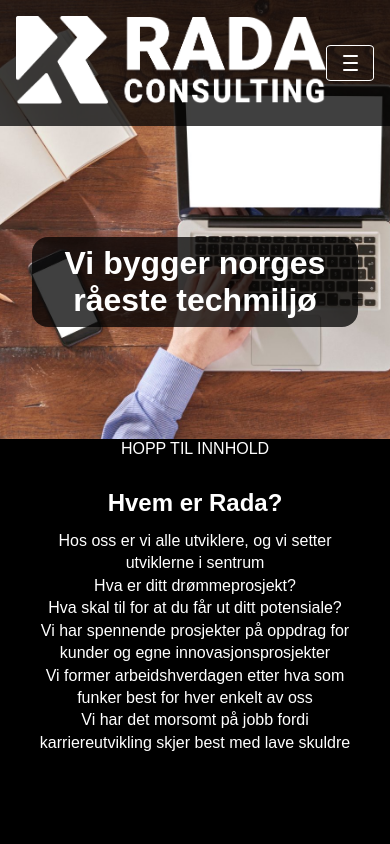
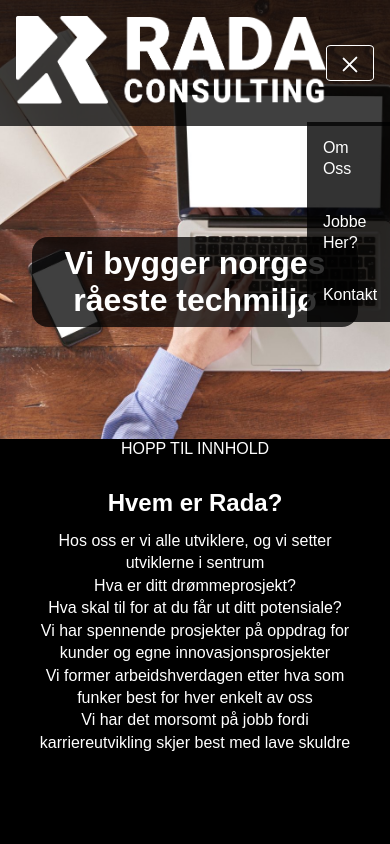
Before and after one commit to Konsultas/RadapageFixed, a Next.js app: page / in a window 390 px wide. Both pictures are taken after a click on the button "Hovedmeny". Shown: the top 844 px of the page. Built offline with nearby package versions, Linux system fonts and the light colour scheme.

Commit message:
refractor: split nav into small and big
Split the nav-menu into 2 trespective components and added handelrs to them

```diff
--- a/src/components/commonComponents/Header.tsx
+++ b/src/components/commonComponents/Header.tsx
@@ -1,31 +1,24 @@
 import Image from "next/image"
 import styles from "@/styles/header.module.scss"
+import { NavSmallScreen } from "./NavSmallScreen"
+import { NavNormalSize } from "./NavnNormalSize"
+import { useEffect, useState } from "react"
 export const Header = ()=>{
+    const [width, setWidth]= useState(0)
+    useEffect(()=>{
+        setWidth(window.innerWidth)
+        window.addEventListener("resize", ()=>{
+            setWidth(window.innerWidth)
+        })
+    }, [])
+
     return(
       <header>
           <div id="topp" className={styles.navfelt}>
-              <a href="index.html"><Image className={styles.companyLogo} src={require("../../../public/resources/radaLogo.png")} alt="Rada consulting-logo" /></a>
-              <nav >
-                  <ul className={styles.navBar}>
-                      <li><a role="button" href="#innledning">Om Oss</a></li>
-                      <li><a role="button" href="#jobbeHer">Jobbe Her?</a></li>
-                      <li><a role="button" href="#footer">Kontakt</a></li>
-                  </ul>
-                  <div className={styles.navContainer}>
-                      <button aria-label="Hovedmeny" aria-expanded="false" id="navSmallScreen" className={`${styles.navbarSmallScreen} ${styles.hamburgerBtn}`}>
-                          <span className={`${styles.hamburgerBar} ${styles.hamburgerBtn}`}></span>
-                          <span className={`${styles.hamburgerBar} ${styles.hamburgerBtn}`}></span>
-                          <span className={`${styles.hamburgerBar} ${styles.hamburgerBtn}`}></span>
-                      </button>
-                      <ul  className={styles.menu}>
-                          <a role="button" className={styles.menuPoint}   href="#innledning">Om Oss</a>
-                          <a role="button" className={styles.menuPoint}  href="#jobbeHer">Jobbe Her?</a>
-                          <a role="button" className={styles.menuPoint}  href="#footer">Kontakt</a>
-                      </ul>
-                  </div>
-
-
-              </nav>
+                <a href="index.html"><Image className={styles.companyLogo} src={require("../../../public/resources/radaLogo.png")} alt="Rada consulting-logo" /></a>
+                <nav >
+                    {width < 900 ? <NavSmallScreen/> : <NavNormalSize/>}
+                </nav>
 
           </div>
           <div className={styles.mottoWrapper}>
--- /dev/null
+++ b/src/components/commonComponents/NavSmallScreen.tsx
@@ -0,0 +1,38 @@
+import { FC, useEffect, useState } from "react";
+import styles from "@/styles/header.module.scss"
+
+export const NavSmallScreen : FC=()=>{
+    const [active, setActive]=useState(false)
+    const [oldScroll, setOldScroll] = useState(0)
+    const menuClickHandler = ()=>{
+        setActive(!active)
+    }
+    const closeMenu = () => {
+        setActive(false)
+    }
+    useEffect(()=>{
+        setOldScroll(window.scrollY)
+        window.addEventListener("scroll", ()=>{
+            if(window.scrollY > window.innerHeight*0.7 && window.scrollY > oldScroll) {
+                closeMenu()
+            }
+            setOldScroll(window.scrollY)
+        })
+    })
+
+
+    return (
+        <div className={styles.navContainer}>
+            <button onClick={menuClickHandler} aria-label="Hovedmeny" aria-expanded="false" id="navSmallScreen" className={`${styles.navbarSmallScreen} ${active?styles.navbarSmallScreenActive:""}`}>
+                <span className={`${styles.hamburgerBar}`}></span>
+                <span className={`${styles.hamburgerBar}`}></span>
+                <span className={`${styles.hamburgerBar}`}></span>
+            </button>
+            <ul  className={`${styles.menu}  ${active?styles.menuActive:""}`}>
+                <a role="button" onClick={closeMenu} className={styles.menuPoint}   href="#innledning">Om Oss</a>
+                <a role="button" onClick={closeMenu} className={styles.menuPoint}  href="#jobbeHer">Jobbe Her?</a>
+                <a role="button" onClick={closeMenu} className={styles.menuPoint}  href="#footer">Kontakt</a>
+            </ul>
+        </div>
+    )
+}
--- /dev/null
+++ b/src/components/commonComponents/NavnNormalSize.tsx
@@ -0,0 +1,14 @@
+import { FC } from "react"
+import styles from "@/styles/header.module.scss"
+
+export const NavNormalSize: FC =()=>{
+    return(
+
+        <ul className={styles.navBar}>
+            <li><a role="button" href="#innledning">Om Oss</a></li>
+            <li><a role="button" href="#jobbeHer">Jobbe Her?</a></li>
+            <li><a role="button" href="#footer">Kontakt</a></li>
+        </ul>
+
+    )
+}
--- a/src/pages/index.tsx
+++ b/src/pages/index.tsx
@@ -6,15 +6,17 @@ import { useEffect, useState } from 'react';
 
 const Home: NextPage = () => {
     const [hasScrolled, setScrolled] = useState(false);
+    const [oldScroll, setOldScroll] = useState(0)
+    useEffect(() => {
 
-    useEffect(() => {
-       const onScroll: EventListener = (event: Event) => {
-            if(window.scrollY > 200) {
+        const onScroll: EventListener = (event: Event) => {
+            if(window.scrollY > 200 && window.scrollY < oldScroll) {
                 setScrolled(true);
+                console.log("jeg kan ikke progge")
             } else {
                 setScrolled(false);
             }
-
+             setOldScroll(window.scrollY)
        };
 
        window.addEventListener('scroll', onScroll);
@@ -28,7 +30,7 @@ const Home: NextPage = () => {
         <div className="body">
             {hasScrolled && (
                 <p className={styles.buttonContainer}>
-                <button tabIndex={0} onClick={() => window.scrollTo({ top: 0, behavior: 'smooth' })} className={styles.scroll}>Til topp</button>
+                <button tabIndex={0} onClick={() => window.scrollTo({ top: 0})} className={styles.scroll}>Til topp</button>
             </p>
             )}
         <a id="skipToContent" tabIndex={1} href="#innledning">HOPP TIL INNHOLD</a>
--- a/styles/globals.scss
+++ b/styles/globals.scss
@@ -4,6 +4,9 @@
     flex-direction: column;
     align-items: center;
     background-color: black;
+}
+html{
+    scroll-behavior:smooth
 }
 main{
     padding: 2rem;
--- a/styles/header.module.scss
+++ b/styles/header.module.scss
@@ -49,6 +49,7 @@
     padding: 1rem;
 }
 .companyLogo{
+    position: relative;
     width: 8rem;
 }
 .navBar{
@@ -82,10 +83,11 @@
 
 .navContainer{
     display: flex;
+    position: relative;
     justify-content: center;
 }
 .navbarSmallScreen{
-    display:none;
+    display: flex;
     height: 2.2rem;
     background: none;
     color: white;
@@ -158,12 +160,6 @@
 }
 
 @media (max-width: 470px) {
-    .navBar{
-        display: none;
-    }
-    .navbarSmallScreen{
-        display: flex;
-    }
     .motto{
         padding: 1rem;
         margin-top: 1rem;
```
